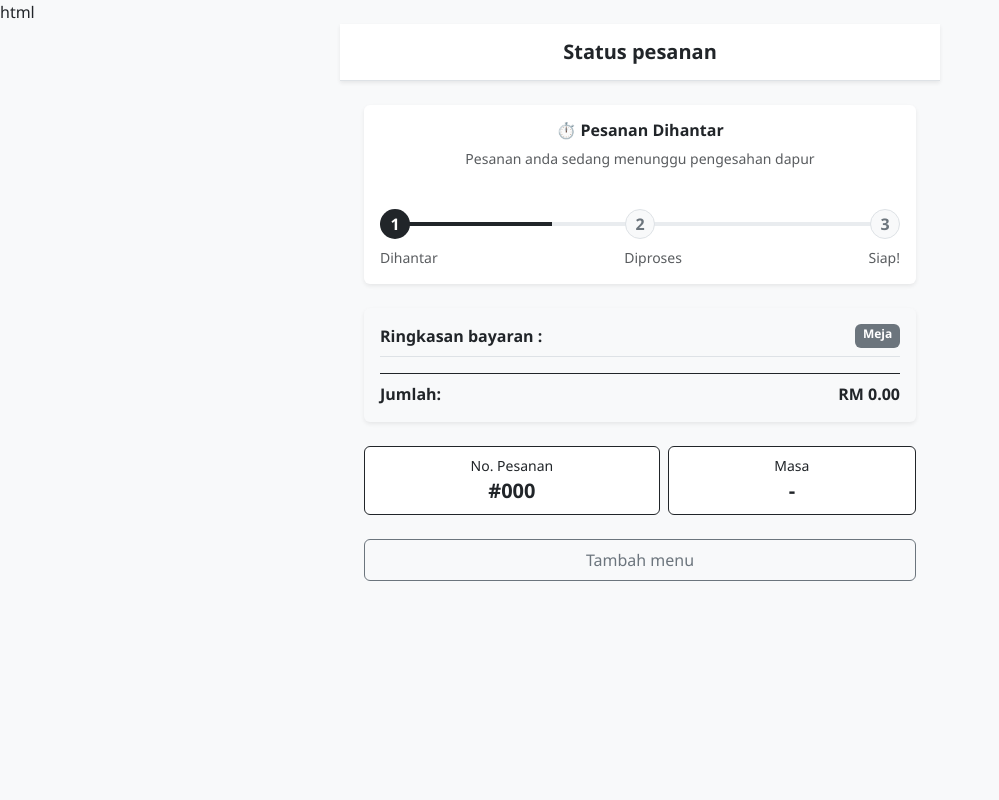
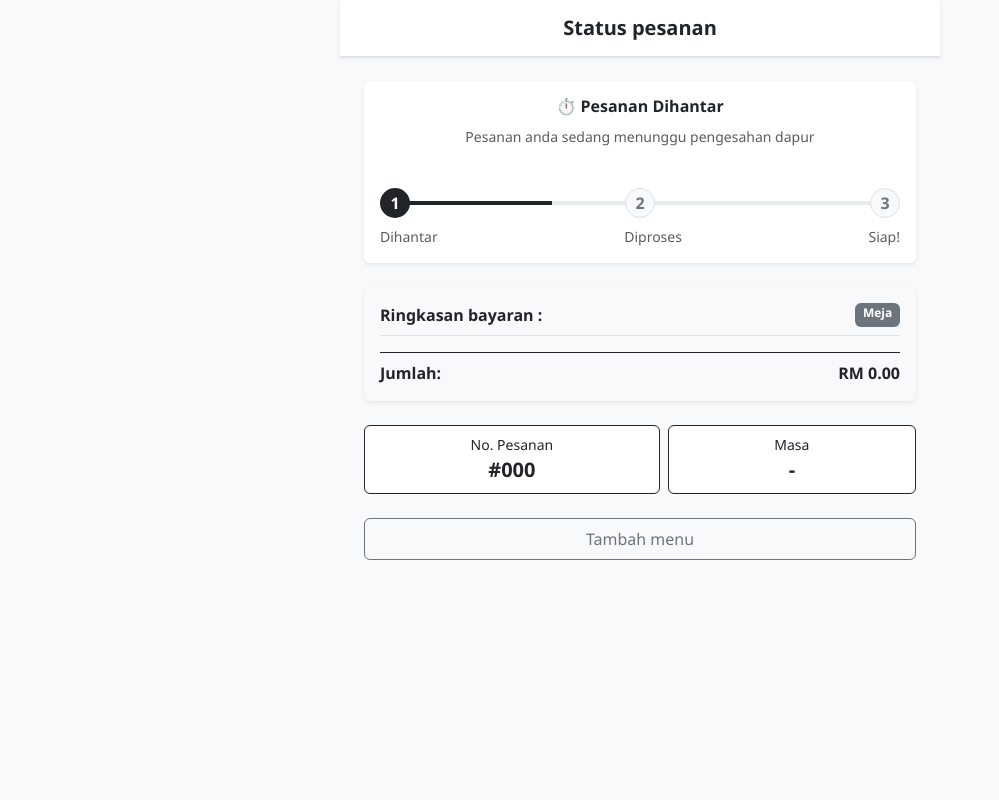
Before and after one commit to Void-of-Lust/PrototypeFyp, a Flask app: template app/templates/customer/success.html in a window 1280 px wide. Shown: the whole page, without its empty margins (0-999 px from the left). Run offline with Flask 3, Linux system fonts and the light colour scheme; the template is opened without the code that fills it, so the values that code supplies are empty.

Commit message:
remove stray html

```diff
--- a/app/templates/customer/menu.html
+++ b/app/templates/customer/menu.html
@@ -1,5 +1,4 @@
 
-html
 {% extends 'base.html' %}
 
 {% block content %}
--- a/app/templates/customer/success.html
+++ b/app/templates/customer/success.html
@@ -1,5 +1,4 @@
 
-html
 {% extends 'base.html' %}
 
 {% block content %}
```
